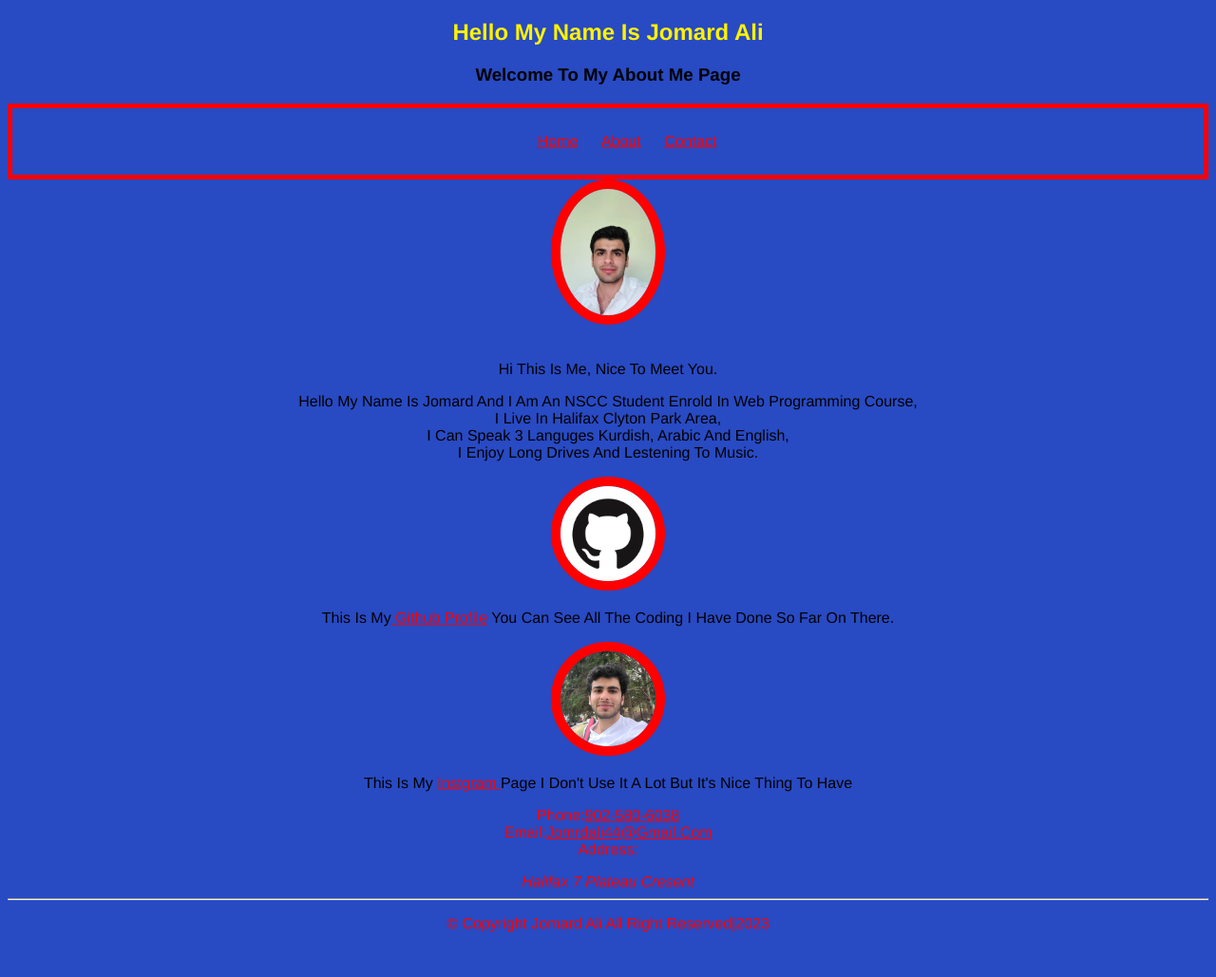
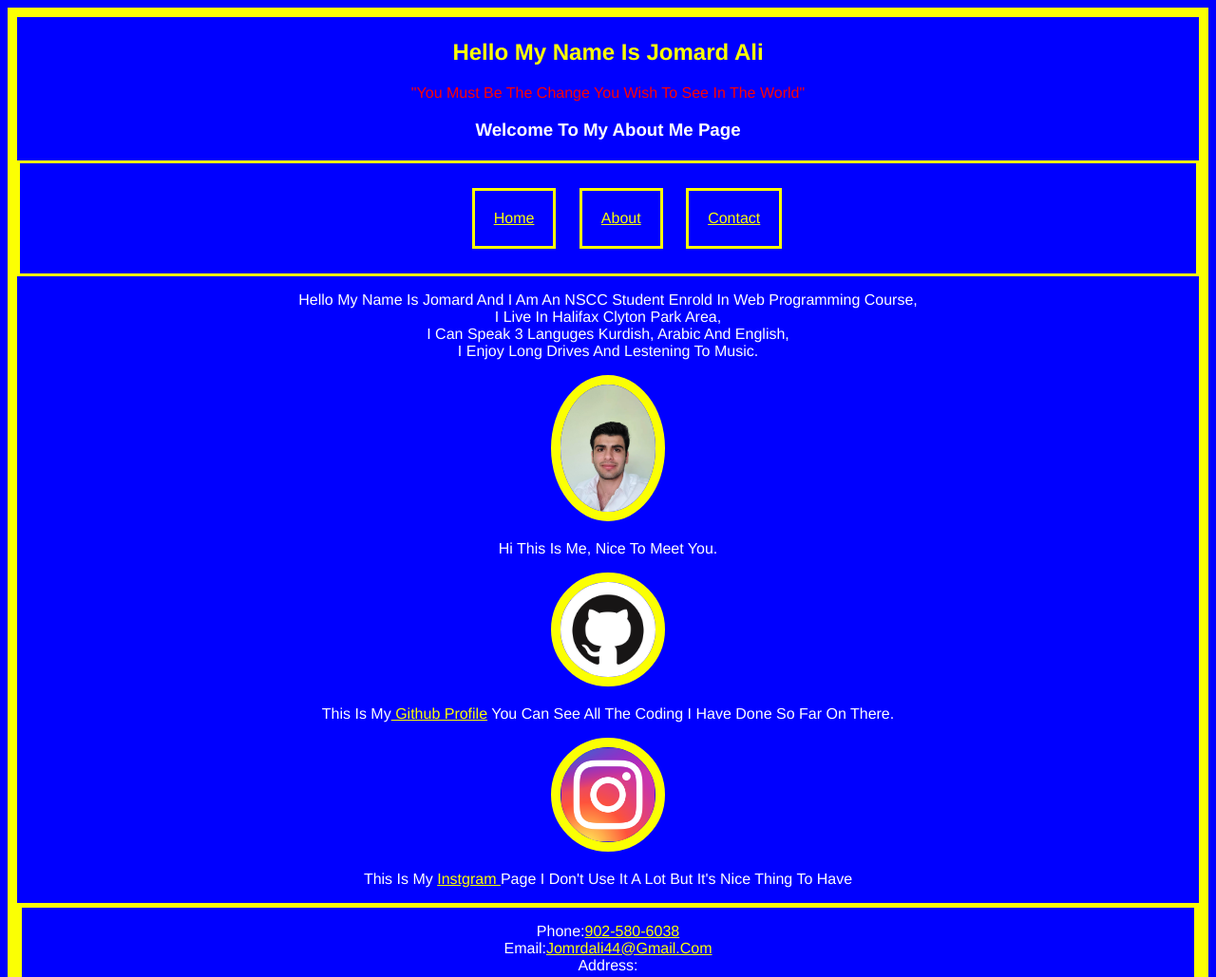
Before and after one commit to jomard44/about-me, a plain HTML site: page About-lab/index.html in a window 1280 px wide. Shown: the top 1029 px of the page at 95% size. Before the commit the page ends 998 px from the top, so only its background shows below. Drawn offline with Linux system fonts and the light colour scheme.

Commit message:
about-lab done

```diff
--- /dev/null
+++ b/About-lab/contact.css
@@ -0,0 +1,20 @@
+body.ct{
+
+    text-transform: capitalize;
+    font-size: xx-large;
+    text-align: center;
+    border: solid 15px #ff0000;
+    background-color: #0000ff;
+    color:#ffffff;
+    padding: 20%;
+
+}
+a{
+    color:#ff0000;
+}
+li.home{
+    list-style: none;
+    border: 10px solid #ff0000;
+    padding:5px;
+
+}
--- a/index.html
+++ b/About-lab/index.html
@@ -12,7 +12,7 @@
             hello my name is jomard ali
         </h2>
         <blockquote>
-
+            "You must be the change you wish to see in the world"
         </blockquote>
         <h3>
          welcome to my about me page
@@ -23,28 +23,28 @@
         <ul>
              <li><a href = "index.html">home</a></li>
              <li><a href = "index.html">about</a></li>
-             <li><a href = "index.html">contact</a></li>
+             <li><a href = "contact.html">contact</a></li>
 
         </ul>
     </nav>
 
     <main>
+        <p>
+            Hello my name is Jomard and i am an NSCC student enrold in web programming course,<br>
+            I live in halifax clyton park area,<br> I can speak 3 languges kurdish, arabic and english,<br>
+            I enjoy long drives and lestening to music.
+         </p>
         <img class="porfilepic" src="me.jpeg"/>
         <br>
-        <br>
+
         <p class="me">Hi this is me, nice to meet you.</p>
-        <p>
-         Hello my name is Jomard and i am an NSCC student enrold in web programming course,<br>
-         I live in halifax clyton park area,<br> I can speak 3 languges kurdish, arabic and english,<br>
-         I enjoy long drives and lestening to music.
-         </p>
 
 
        <a href="https://github.com/jomard44"><img class="gitpic" src="github.png"/></a>
        <br>
        <p>this is my<a href="https://github.com/jomard44"> github profile</a> you can see all the coding i have done so far on there.</p>
 
-       <a href="https://www.instagram.com/jomardali_/"><img src="ig.jpg"/></a>
+       <a href="https://www.instagram.com/jomardali_/"><img src="instgram.png"/></a>
        <br>
        <p>this is my <a href="instgram ">instgram </a>page i don't use it a lot but it's nice thing to have</p>
 
@@ -59,11 +59,12 @@
             email:<a href="mailto: jomrdali44@gmail.com">jomrdali44@gmail.com</a>
             <br>
             address:<address>halifax 7 plateau cresent</address>
+        </p>
             <hr>
             <p>
-                &copy; copyright jomard ali all right reserved|2023
+                &copy; copyright jomard ali all right reserved |2023
             </p>
-        </p>
+
     </footer>
 
 </body>
--- a/style.css
+++ b/About-lab/style.css
@@ -1,18 +1,23 @@
+
 body{
+    border: solid 10px #fbff03;
     background-image: utl("back.jpg");
     background-size: cover;
-    background-color: #284ac3;
+    background-color: #0000ff;
     font-family: 'Franklin Gothic Medium', 'Arial Narrow', Arial, sans-serif;
     text-transform: capitalize;
     text-align: center;
+    color: #ffffff;
+
 
 }
 header{
     text-align:center;
-    background-color: #284ac3;
+    background-color: #0000ff;
+    padding: 3px;
 }
 h2{
-    color: #fff200;
+    color: #fbff03;
     text-align: center;
 }
 blockquote{
@@ -20,8 +25,8 @@ blockquote{
 }
 nav{
     display:block;
-    border:5px solid #ff0000;
-    background-color: #284ac3;
+    border: #fbff03 solid ;
+    background-color: #0000ff;
 }
 ul{
     list-style: none;
@@ -31,29 +36,29 @@ ul{
 }
 li{
     display:inline-block;
-    padding: 10px;
+    padding: 20px;
+    margin: 10px;
+    border: solid #fbff03;
+    background-color: #00000;
 
 }
+
 img{
     max-width: 100px;
-    border: 10px solid red;
-    border-radius: 75%;
-    position:relative
+    border: 10px solid #fbff03;
+    border-radius: 50%;
+    position:relative;
 
-}
-img.porfolio{
-    border: 10px solid red;
-    width: 100px;
 
 }
 
 
 footer{
     text-align: center;
-    color:red;
+    border: solid 5px #fbff03;
 
 }
 a{
-    color: red;
+    color: #fbff03;
 
 }
```
Also changed, not shown: About-lab/contact.html (added, +27 -0 lines), About-lab/back.jpg (renamed from back.jpg), About-lab/github.png (renamed from github.png), About-lab/ig.jpg (renamed from ig.jpg), About-lab/instgram.png (added), About-lab/me.JPEG (renamed from me.JPEG), me1.jpg (deleted), me2.jpg (deleted).
